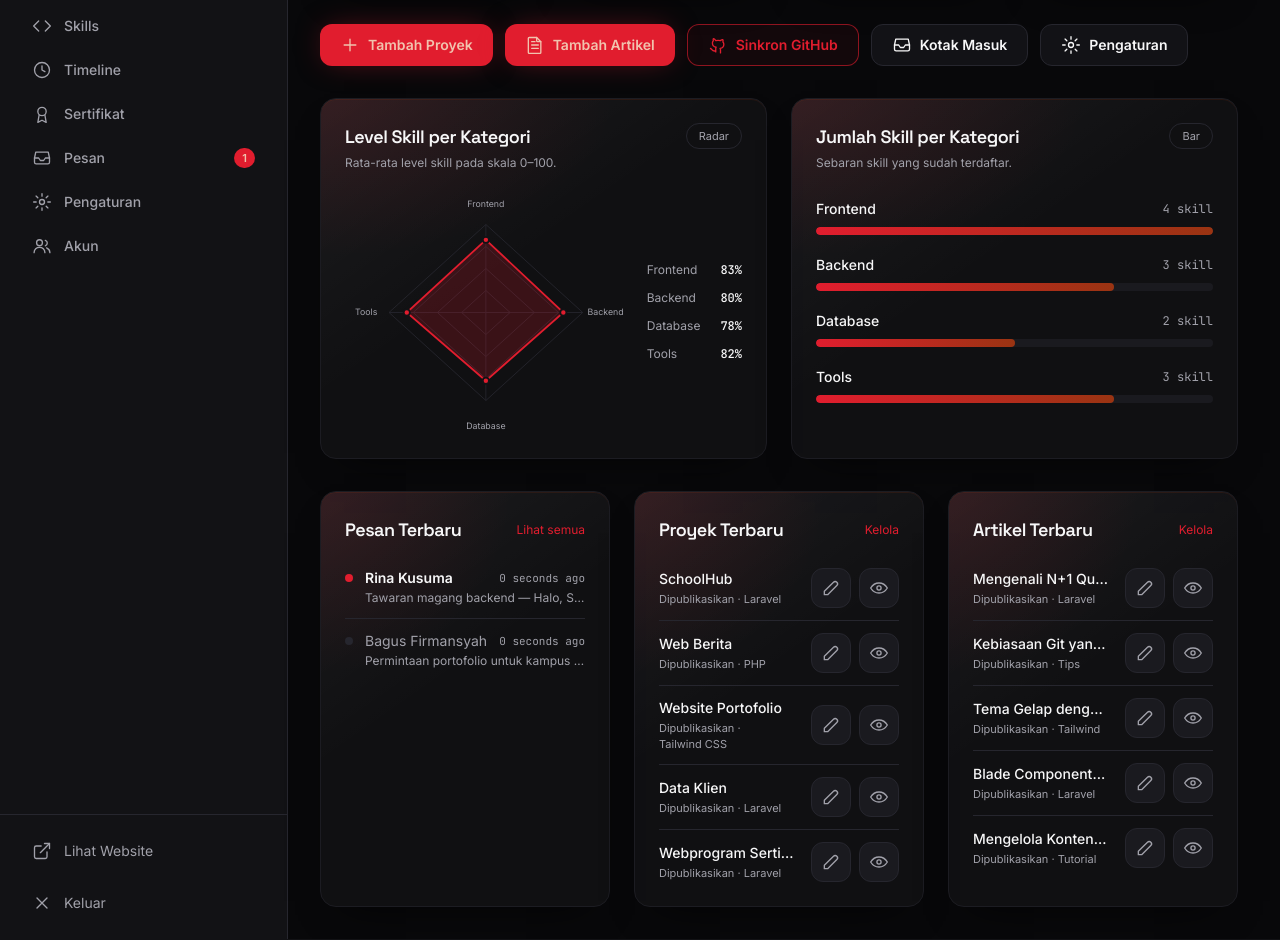
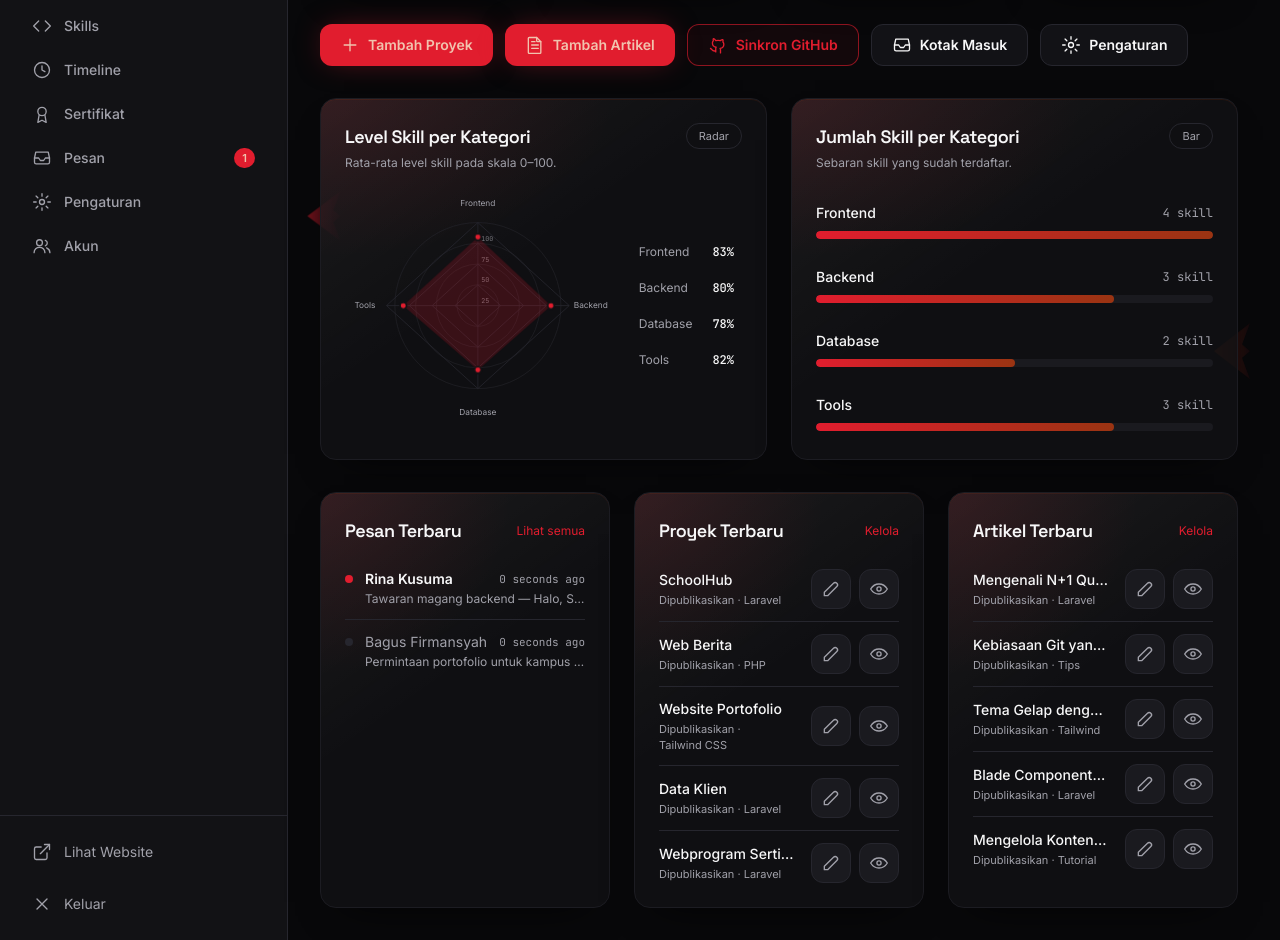
Before and after one commit to nailzen014-collab/Pesonal-Branding, a Laravel app: page /admin in a window 1280 px wide. Shown: the part 266-1206 px from the top of the page. Run offline with Laravel 12, Linux system fonts and the light colour scheme; a user stored in the database is signed in; data comes from the database, SQL or seed files in the repository; style sheets or scripts are compiled from the project's sources; some libraries are stand-ins or nearby versions.

Commit message:
feat: Add dashboard animations and enhance radar chart interactivity with skill hover effects

```diff
--- a/resources/css/app.css
+++ b/resources/css/app.css
@@ -841,6 +841,98 @@ html.light .theme-icon-moon {
     animation: page-enter 0.5s cubic-bezier(0.22, 1, 0.36, 1) backwards;
 }
 
+@keyframes dashboard-enter-left {
+    from {
+        opacity: 0;
+        transform: translate3d(-48px, 14px, 0) scale(0.96);
+    }
+    to {
+        opacity: 1;
+        transform: translate3d(0, 0, 0) scale(1);
+    }
+}
+
+@keyframes dashboard-enter-right {
+    from {
+        opacity: 0;
+        transform: translate3d(48px, 14px, 0) scale(0.96);
+    }
+    to {
+        opacity: 1;
+        transform: translate3d(0, 0, 0) scale(1);
+    }
+}
+
+@keyframes dashboard-bloom {
+    0% {
+        opacity: 0;
+        transform: scaleX(0);
+        filter: blur(2px);
+    }
+    70% {
+        filter: blur(0);
+    }
+    100% {
+        opacity: 1;
+        transform: scaleX(1);
+    }
+}
+
+@keyframes dashboard-radar-in {
+    from {
+        opacity: 0;
+        transform: scale(0.35);
+    }
+    to {
+        opacity: 1;
+        transform: scale(1);
+    }
+}
+
+@keyframes dashboard-bloop {
+    0% {
+        opacity: 0;
+        transform: scale(0);
+    }
+    65% {
+        opacity: 1;
+        transform: scale(1.35);
+    }
+    100% {
+        opacity: 1;
+        transform: scale(1);
+    }
+}
+
+.dashboard-enter-left {
+    animation: dashboard-enter-left 0.75s cubic-bezier(0.22, 1, 0.36, 1) both;
+}
+
+.dashboard-enter-right {
+    animation: dashboard-enter-right 0.75s cubic-bezier(0.22, 1, 0.36, 1) both;
+}
+
+.dashboard-bar-fill {
+    transform-origin: left center;
+    animation: dashboard-bloom 1.05s cubic-bezier(0.22, 1, 0.36, 1) 280ms both;
+}
+
+.dashboard-radar-polygon {
+    transform-box: fill-box;
+    transform-origin: center;
+    animation: dashboard-radar-in 0.9s cubic-bezier(0.22, 1, 0.36, 1) 180ms both;
+}
+
+.dashboard-radar-point {
+    transform-box: fill-box;
+    transform-origin: center;
+    animation: dashboard-bloop 0.55s cubic-bezier(0.22, 1, 0.36, 1) 620ms both;
+}
+
+.dashboard-spike {
+    clip-path: polygon(0 50%, 100% 0, 78% 38%, 100% 50%, 78% 62%, 100% 100%);
+}
+
 /* Animasi navbar turun perlahan saat halaman dibuka */
 @keyframes nav-enter {
     from {
--- a/resources/views/admin/dashboard.blade.php
+++ b/resources/views/admin/dashboard.blade.php
@@ -12,7 +12,10 @@
             ['label' => 'Skill', 'value' => $stats['skills'], 'icon' => 'sparkles', 'hint' => 'Terdaftar di halaman skills'],
             ['label' => 'Pesan Belum Dibaca', 'value' => $stats['unread_messages'], 'icon' => 'inbox', 'hint' => 'Total pesan masuk'],
         ] as $card)
-            <div class="card dashboard-gloss">
+            <div
+                class="card dashboard-gloss {{ $loop->odd ? 'dashboard-enter-left' : 'dashboard-enter-right' }}"
+                style="animation-delay: {{ $loop->index * 80 }}ms"
+            >
                 <div class="flex items-start justify-between">
                     <span class="inline-flex h-10 w-10 items-center justify-center rounded-xl bg-primary/10">
                         <x-icon :name="$card['icon']" class="h-5 w-5 text-primary" />
@@ -58,8 +61,11 @@
     @endphp
 
     {{-- Grafik skill --}}
-    <div class="mt-8 grid gap-6 xl:grid-cols-2">
-        <section class="card dashboard-gloss">
+    <div class="relative mt-8 grid gap-6 xl:grid-cols-2" x-data="{ activeSkill: null }">
+        <div class="dashboard-spike pointer-events-none absolute -left-3 top-28 hidden h-12 w-8 animate-drift bg-gradient-to-r from-primary/70 to-primary/10 opacity-70 sm:block" aria-hidden="true"></div>
+        <div class="dashboard-spike pointer-events-none absolute -right-3 bottom-20 hidden h-14 w-9 rotate-180 animate-float bg-gradient-to-r from-gold/60 to-primary/10 opacity-60 sm:block" aria-hidden="true"></div>
+
+        <section class="card dashboard-gloss dashboard-enter-left" style="animation-delay: 220ms">
             <div class="flex items-start justify-between gap-4">
                 <div>
                     <h2 class="font-display text-lg font-semibold text-text">Level Skill per Kategori</h2>
@@ -69,9 +75,22 @@
             </div>
 
             <div class="mt-5 grid items-center gap-5 sm:grid-cols-[minmax(0,1fr)_auto]">
-                <svg viewBox="0 0 320 276" class="mx-auto w-full max-w-sm" role="img" aria-labelledby="skills-radar-title skills-radar-description">
+                <svg viewBox="0 0 320 276" class="mx-auto w-full max-w-sm cursor-crosshair" role="img" aria-labelledby="skills-radar-title skills-radar-description">
                     <title id="skills-radar-title">Rata-rata level skill per kategori</title>
                     <desc id="skills-radar-description">Grafik radar membandingkan rata-rata level Frontend, Backend, Database, dan Tools.</desc>
+
+                    <g class="fill-none stroke-line/70" stroke-width="1">
+                        <circle cx="160" cy="138" r="25"></circle>
+                        <circle cx="160" cy="138" r="50"></circle>
+                        <circle cx="160" cy="138" r="75"></circle>
+                        <circle cx="160" cy="138" r="100"></circle>
+                    </g>
+                    <g class="fill-current text-muted/70" font-family="JetBrains Mono, monospace" font-size="8">
+                        <text x="164" y="135">25</text>
+                        <text x="164" y="110">50</text>
+                        <text x="164" y="85">75</text>
+                        <text x="164" y="60">100</text>
+                    </g>
 
                     <g class="text-line" fill="none" stroke="currentColor" stroke-width="1">
                         <polygon points="160,113 187.5,138 160,163 132.5,138"></polygon>
@@ -84,9 +103,32 @@
                         <line x1="160" y1="138" x2="50" y2="138"></line>
                     </g>
 
-                    <polygon points="{{ $radarPoints }}" class="fill-primary/20 stroke-primary" stroke-width="2"></polygon>
-                    @foreach ($radarDataPoints as $point)
-                        <circle cx="{{ $point['x'] }}" cy="{{ $point['y'] }}" r="3.5" class="fill-primary stroke-surface" stroke-width="2"></circle>
+                    <polygon
+                        points="{{ $radarPoints }}"
+                        class="dashboard-radar-polygon fill-primary/20 stroke-primary transition-all"
+                        :class="{ 'fill-primary/35 stroke-primary': activeSkill !== null }"
+                        stroke-width="2"
+                    ></polygon>
+                    @foreach ($radarDataPoints as $index => $point)
+                        <g
+                            @mouseenter="activeSkill = {{ $index }}"
+                            @mouseleave="activeSkill = null"
+                            @click="activeSkill = activeSkill === {{ $index }} ? null : {{ $index }}"
+                            class="cursor-pointer"
+                        >
+                            <circle cx="{{ $point['x'] }}" cy="{{ $point['y'] }}" r="11" fill="transparent"></circle>
+                            <circle
+                                cx="{{ $point['x'] }}"
+                                cy="{{ $point['y'] }}"
+                                r="4"
+                                class="dashboard-radar-point fill-primary stroke-surface transition-all"
+                                :class="activeSkill === {{ $index }} ? 'scale-[1.8]' : ''"
+                                style="transform-origin: {{ $point['x'] }}px {{ $point['y'] }}px"
+                                stroke-width="2"
+                            >
+                                <title>{{ $skillChart[$index]['label'] }}: {{ round($skillChart[$index]['average_level']) }}%</title>
+                            </circle>
+                        </g>
                     @endforeach
 
                     <g class="fill-current text-muted" font-size="10" text-anchor="middle">
@@ -98,8 +140,14 @@
                 </svg>
 
                 <ul class="grid grid-cols-2 gap-x-5 gap-y-3 sm:grid-cols-1">
-                    @foreach ($skillChart as $skill)
-                        <li class="flex items-center justify-between gap-5 text-xs">
+                    @foreach ($skillChart as $index => $skill)
+                        <li
+                            @mouseenter="activeSkill = {{ $index }}"
+                            @mouseleave="activeSkill = null"
+                            @click="activeSkill = activeSkill === {{ $index }} ? null : {{ $index }}"
+                            class="flex cursor-pointer items-center justify-between gap-5 rounded-lg px-2 py-1 text-xs transition"
+                            :class="activeSkill === {{ $index }} ? 'bg-primary/10' : ''"
+                        >
                             <span class="text-muted">{{ $skill['label'] }}</span>
                             <span class="font-mono font-medium text-text">{{ round($skill['average_level']) }}%</span>
                         </li>
@@ -108,7 +156,7 @@
             </div>
         </section>
 
-        <section class="card dashboard-gloss">
+        <section class="card dashboard-gloss dashboard-enter-right" style="animation-delay: 300ms">
             <div class="flex items-start justify-between gap-4">
                 <div>
                     <h2 class="font-display text-lg font-semibold text-text">Jumlah Skill per Kategori</h2>
@@ -118,14 +166,24 @@
             </div>
 
             <ul class="mt-7 space-y-5">
-                @foreach ($skillChart as $skill)
-                    <li>
+                @foreach ($skillChart as $index => $skill)
+                    <li
+                        @mouseenter="activeSkill = {{ $index }}"
+                        @mouseleave="activeSkill = null"
+                        @click="activeSkill = activeSkill === {{ $index }} ? null : {{ $index }}"
+                        class="-mx-2 cursor-pointer rounded-xl px-2 py-1 transition"
+                        :class="activeSkill === {{ $index }} ? 'bg-primary/5' : ''"
+                    >
                         <div class="mb-2 flex items-center justify-between gap-4 text-sm">
                             <span class="font-medium text-text">{{ $skill['label'] }}</span>
                             <span class="font-mono text-xs text-muted">{{ $skill['count'] }} skill</span>
                         </div>
                         <div class="h-2 overflow-hidden rounded-full bg-surface-2">
-                            <div class="h-full rounded-full bg-gradient-to-r from-primary to-gold" style="width: {{ ($skill['count'] / $maxSkillCount) * 100 }}%"></div>
+                            <div
+                                class="dashboard-bar-fill h-full rounded-full bg-gradient-to-r from-primary to-gold transition-all duration-300"
+                                :class="activeSkill === {{ $index }} ? 'brightness-125 saturate-150' : ''"
+                                style="width: {{ ($skill['count'] / $maxSkillCount) * 100 }}%"
+                            ></div>
                         </div>
                     </li>
                 @endforeach
```
